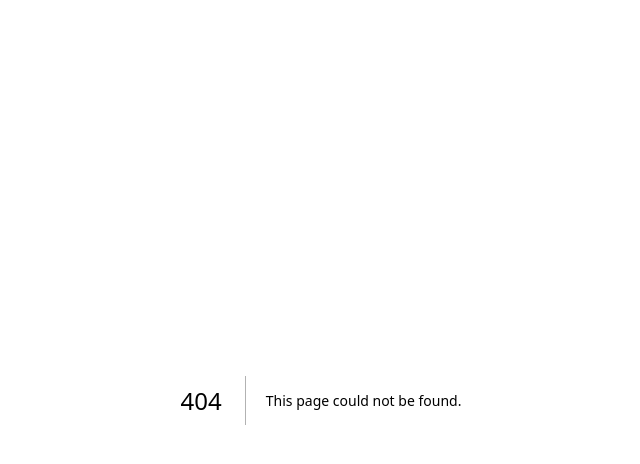
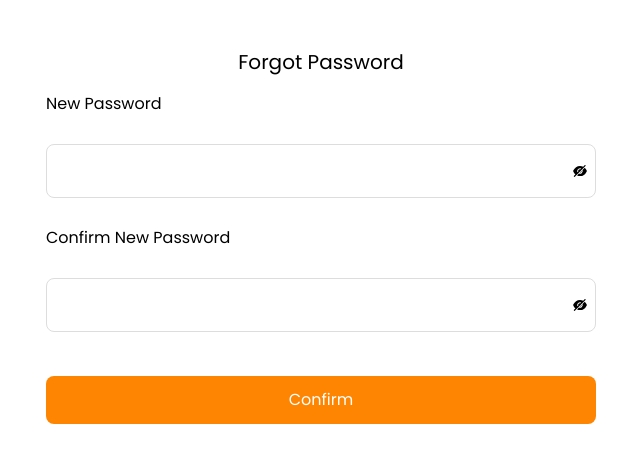
Before and after one commit to just-midemichael/ch-fe2, a Next.js app: page /reset-password in a window 1280 px wide. Before the commit this address had no page. Shown: the top 464 px of the page, without its empty margins (319-959 px from the left). Built offline with nearby package versions, Linux system fonts and the light colour scheme.

Commit message:
feat: reset password form

```diff
--- /dev/null
+++ b/src/pages/reset-password.tsx
@@ -0,0 +1,59 @@
+import { useState } from "react";
+import type { FormEvent } from "react";
+import Button from "@/components/shared/button/Button";
+import Input from "@/components/shared/input/Input";
+import Main from "@/layout/main/Main";
+
+export default function ResetPassword() {
+  const [password, setPassword] = useState("");
+  const [confirmPassword, setConfirmPassword] = useState("");
+
+  const handleSubmit = (event: FormEvent) => {
+    event.preventDefault();
+  };
+
+  const handlePasswordChange = (event: React.ChangeEvent<HTMLInputElement>) => {
+    setPassword(event.target.value);
+  };
+
+  const handleConfirmPasswordChange = (
+    event: React.ChangeEvent<HTMLInputElement>
+  ) => {
+    setConfirmPassword(event.target.value);
+  };
+
+  return (
+    <Main>
+      <div className="flex flex-col items-center justify-center">
+        <h2 className="text-xl">Forgot Password</h2>
+        <form onSubmit={handleSubmit}>
+          <div className="w-[550px]">
+            <Input
+              type="password"
+              label="New Password"
+              name="password"
+              value={password}
+              onChange={handlePasswordChange}
+            />
+            <Input
+              type="password"
+              label="Confirm New Password"
+              name="cpasswword"
+              value={confirmPassword}
+              onChange={handleConfirmPasswordChange}
+            />
+          </div>
+
+          <Button
+            className="mt-8 w-[550px]"
+            type="submit"
+            color="primary"
+            size="lg"
+          >
+            Confirm
+          </Button>
+        </form>
+      </div>
+    </Main>
+  );
+}
```
